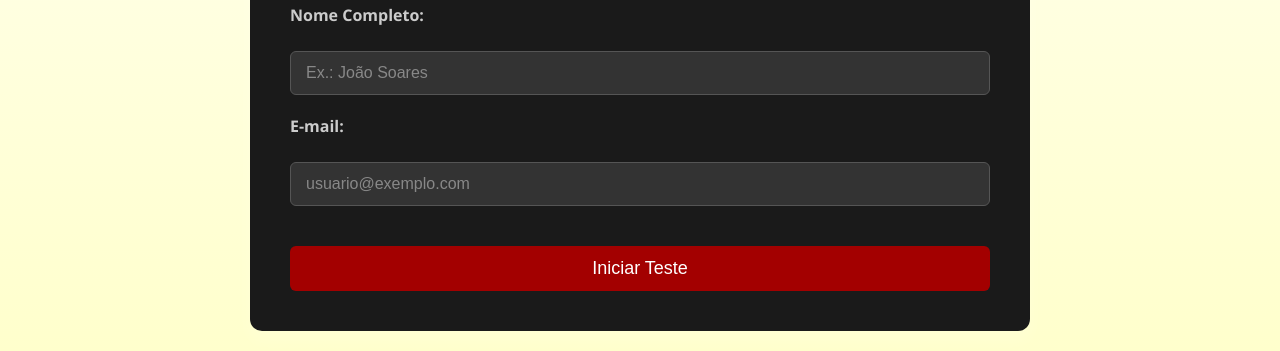
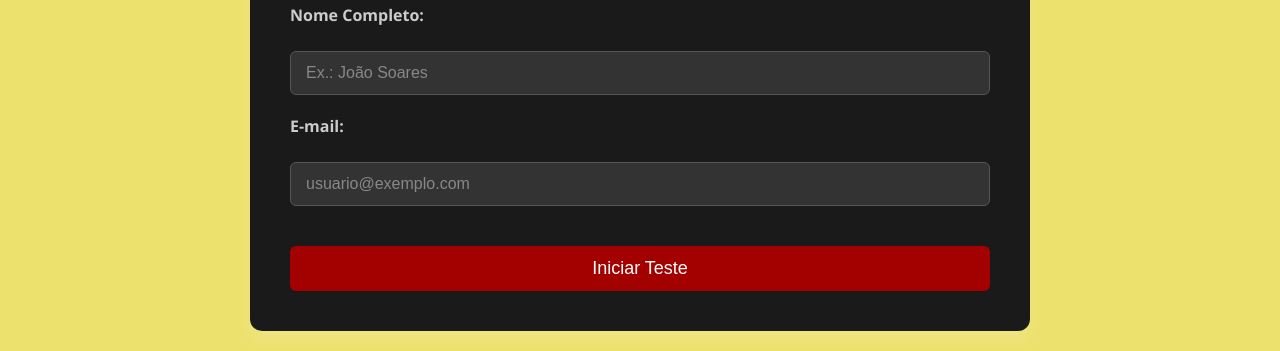
Before and after one commit to sylentrix/disc, a plain HTML site: page index.html in a window 1280 px wide. Shown: the part 534-885 px from the top of the page. Drawn offline with nearby package versions, Linux system fonts and the light colour scheme.

Commit message:
Update style.css

```diff
--- a/style.css
+++ b/style.css
@@ -1,7 +1,7 @@
 /* ====== Base do site / páginas do teste ====== */
 body {
     font-family: 'Segoe UI', Tahoma, Geneva, Verdana, sans-serif;
-    background: linear-gradient(to bottom, #ffffff, #FFFFCC); /* Gradiente do branco para amarelo um pouco mais forte */
+    background: linear-gradient(to bottom, #ffffff 0%, #ede16d 50%); /* Gradiente do branco para amarelo #ede16d em 50% */
     color: #ffffff; /* Texto em branco */
     margin: 0;
     padding: 20px;
```
